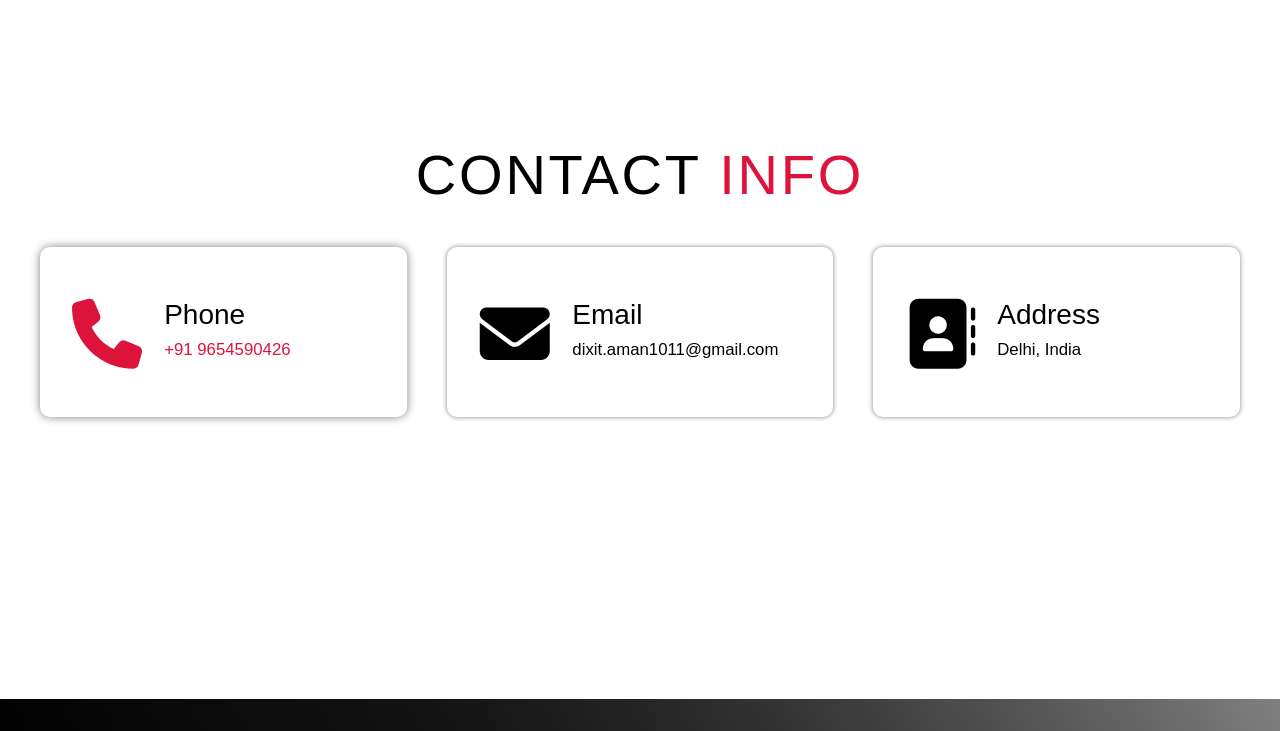
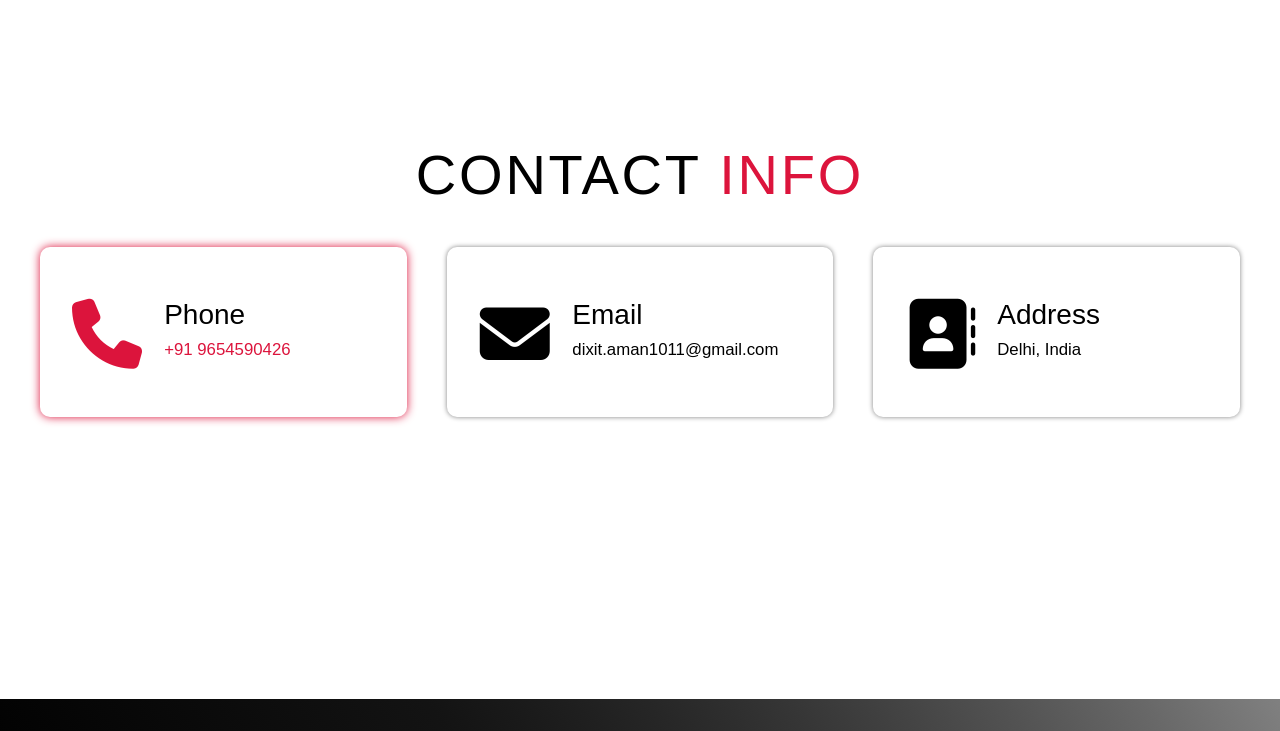
Before and after one commit to aman1303/aman1303.github.io, a plain HTML site: page index.html in a window 1280 px wide. In both pictures the pointer is over the element 223 px from the left and 6030 px from the top of the page. Shown: the part 5699-6430 px from the top of the page. Drawn offline with Linux system fonts and the light colour scheme.

Commit message:
Update style.css
update shadow in hover in contact us section

```diff
--- a/style.css
+++ b/style.css
@@ -480,7 +480,7 @@ img{
     /* color: crimson; */
 }
 #contact .contact-item:hover{
-    box-shadow: 0 0 10px 0 gray;
+    box-shadow: 0 0 10px 0 crimson;
 }
 #contact .contact-item:hover a{
     color: crimson;
```
